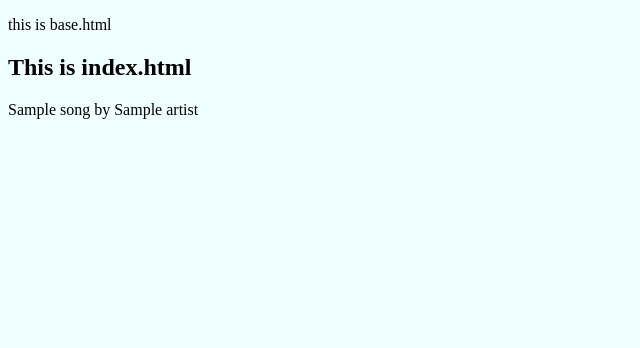
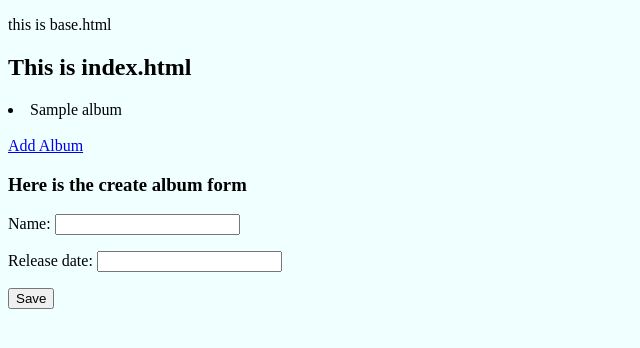
Before and after one commit to Momentum-Team-16/django-music-villeryd, a Django app: page / in a window 1280 px wide. Shown: the top 348 px of the page, without its empty margins (0-640 px from the left). Run offline with Django 4.2, Linux system fonts and the light colour scheme; tables that the repository leaves empty hold one stand-in row (values such as "Sample post").

Commit message:
made ajax requests in Django

```diff
--- a/config/settings.py
+++ b/config/settings.py
@@ -11,6 +11,7 @@ https://docs.djangoproject.com/en/4.1/ref/settings/
 """
 
 from pathlib import Path
+import os
 
 # Build paths inside the project like this: BASE_DIR / 'subdir'.
 BASE_DIR = Path(__file__).resolve().parent.parent
@@ -124,7 +125,7 @@ USE_TZ = True
 # https://docs.djangoproject.com/en/4.1/howto/static-files/
 
 STATIC_URL = 'static/'
-
+STATICFILES_DIRS = [BASE_DIR / 'static']
 # Default primary key field type
 # https://docs.djangoproject.com/en/4.1/ref/settings/#default-auto-field
 
--- a/config/urls.py
+++ b/config/urls.py
@@ -20,5 +20,6 @@ from music import views
 urlpatterns = [
     path('admin/', admin.site.urls),
     path('accounts/', include('registration.backends.simple.urls')),
-    path('', views.index, name='home')
+    path('', views.index, name='home'),
+    path('albums/new', views.create_album, name='create-album'),
 ]
--- a/music/forms.py
+++ b/music/forms.py
@@ -6,4 +6,4 @@ class AlbumForm(forms.ModelForm):
 
     class Meta:
         model = Album
-        fields = ('name', 'release_date', 'owner')
+        fields = ('name', 'release_date',)
--- a/music/models.py
+++ b/music/models.py
@@ -56,3 +56,7 @@ class Song(models.Model):
 
     def __str__(self):
         return f'{self.name} by {self.artist}'
+
+
+class Collection(models.Model):
+    name = models.CharField(max_length=200)
--- a/music/views.py
+++ b/music/views.py
@@ -1,5 +1,7 @@
-from django.shortcuts import render
+from django.http import JsonResponse
+from django.shortcuts import render, redirect
 from .models import Album, Song, Artist
+from .forms import AlbumForm
 import json
 
 # Create your views here.
@@ -7,22 +9,26 @@ import json
 
 
 def index(request):
-    songs = Song.objects.all()
-    context = {'songs': songs}
+    albums = Album.objects.all()
+    form = AlbumForm()
+    context = {
+        'form': form,
+        'albums': albums,
+    }
     return render(request, 'music/index.html', context)
 
 
-def parse_song():
-    breakpoint()
-    with open('music/test.json') as file:
-        data = json.load(file)
-        print(f"{type(data)} \n\n {data}")
+def create_album(request):
+    if request.method == 'POST':
+        form = AlbumForm(request.POST)
 
-    album = Album.objects.create(name=data.get('collectionName'), owner_id=1)
-    artist = Artist.objects.create(name=data.get('artistName'))
-    song = Song.objects.create(name=data.get("trackName"),
-                               album=album,
-                               genre='PO',
-                               artist=artist)
-
-    print(f'\n{song}')
+        if form.is_valid():
+            album = form.save(commit=False)
+            # commit is false to hold off on DB until additional info added
+            album.owner = request.user
+            album.save()
+            return redirect('home')
+    data = {
+        'created': 'yes'
+    }
+    return JsonResponse(data)
--- a/static/main.js
+++ b/static/main.js
@@ -1,94 +1,38 @@
-let results = document.querySelector("#results");
-let form = document.querySelector("form");
-let searchTerm;
-const url = "https://itunes.apple.com/search?term=";
+console.log('js loaded')
 
-form.addEventListener("submit", (event) => {
+function getCookie(name) {
+    let cookieValue = null;
+    if (document.cookie && document.cookie !== '') {
+        const cookies = document.cookie.split(';');
+        for (let i = 0; i < cookies.length; i++) {
+            const cookie = cookies[i].trim();
+            // Does this cookie string begin with the name we want?
+            if (cookie.substring(0, name.length + 1) === (name + '=')) {
+                cookieValue = decodeURIComponent(cookie.substring(name.length + 1));
+                break;
+            }
+        }
+    }
+    return cookieValue;
+}
+const csrftoken = getCookie('csrftoken');
+
+const form = document.querySelector('#create-form')
+
+console.log(form, "form")
+form.addEventListener('submit', (event) => {
     event.preventDefault();
-
-    searchTerm = url + form.querySelector('#key').value + '/'
-  console.log("submitted");
-
-  fetcher(searchTerm);
-
+    console.log('submitted')
+    fetch('albums/new', {
+        method: 'POST',
+        headers: {
+            'Accept': 'applicattion/json',
+            'X-Requested-With': 'XMLHttpRequest',
+            'X-CSRFToken': csrftoken,
+        },
+    })
+    .then(response => {
+        return response.json()
+    })
+    .then(data => console.log(data));
 });
-
-function fetcher(link) {
-    fetch(searchTerm, {
-        method: "GET",
-        headers: { "Content-Type": "application/json" }
-      })
-        .then((response) => {
-          return response.json();
-
-          // this reads the json and returns a JS object
-        })
-        .then((data) => {
-          // data is whatever the prior promise retuned, in this case an ovbject conatining ht results from the fetch
-         /* for (let song of data.results) {
-          console.log(`This is what we got from the API: ${song.trackName}`);
-
-          }*/
-          loadSongs(data.results);
-
-
-        });
-}
-
-function loadSongs(songs) {
-
-
-    for (let song of songs){
-
-
-         //create card container
-        /*let card = document.createElement('div');
-        card.classList.add('card','is-3', 'tile');
-        */
-
-       let card = createCardEl('div', ['card', 'is-3', 'tile'], results);
-        //link picture to card
-       // let pic = document.createElement('img');
-       // pic.src = song.artworkUrl100;
-       //card.appendChild(pic);
-        let pic = createCardEl('img', [], card)
-        pic.src = song.artworkUrl100
-        //create container for song title
-        let title = document.createElement('div');
-        title.classList.add('title', 'is-4' )
-        title.innerText = song.trackName;
-        card.appendChild(title);
-
-        let artist = document.createElement('div');
-        artist.classList.add('subtitle');
-        artist.innerText = song.artistName;
-        title.appendChild(artist);
-
-        let album = document.createElement('div');
-        album.classList.add('subtitle');
-        album.innerText = song.collectionName;
-        title.appendChild(album);
-
-        //append card to results section
-        //results.appendChild(card);
-
-
-        //event listener for song preview
-        card.addEventListener('click', (event) => {
-            let player = document.querySelector('#audio');
-            player.src = song.previewUrl;
-            });
-
-
-    }
-}
-
-function createCardEl(type, classArray, parent) {
-    let newElement = document.createElement(type);
-    if (classArray.length >0) {
-    newElement.classList.add(classArray);
-    }
-    parent.appendChild(newElement);
-
-    return newElement;
-}
--- a/templates/base.html
+++ b/templates/base.html
@@ -1,9 +1,11 @@
+{% load static %}
 <!DOCTYPE html>
 <html lang="en">
 <head>
     <meta charset="UTF-8">
     <meta http-equiv="X-UA-Compatible" content="IE=edge">
     <meta name="viewport" content="width=device-width, initial-scale=1.0">
+    <script src ="{% static 'main.js' %}" defer></script>
     <title>Document</title>
 </head>
 <body style ="background-color: azure;">
--- a/templates/music/index.html
+++ b/templates/music/index.html
@@ -5,8 +5,19 @@
 
 <h2>This is index.html</h2>
 
-{% for song in songs.all %}
+{% for album in albums.all %}
 
-{{song}} <br>
+<li>{{album}}</li>
 {% endfor %}
+<br>
+<a href="{% url 'create-album' %}">Add Album</a>
+
+
+<br>
+<h3>Here is the create album form</h3>
+<form id="create-form">
+    {% csrf_token %} {{ form.as_p }}
+    <button type="submit">Save</button>
+</form>
+
 {% endblock %}
```
Also changed, not shown: static/iTunesAPI.js (added, +95 -0 lines), templates/music/create.html (added, +10 -0 lines), music/migrations/0012_collection_alter_song_album_alter_song_artist.py (added).
